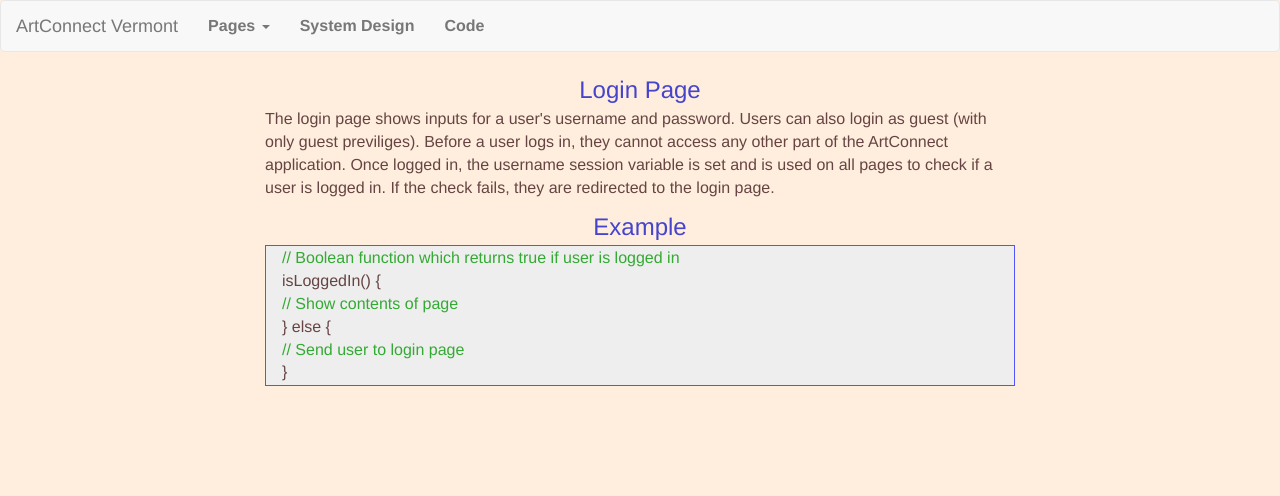
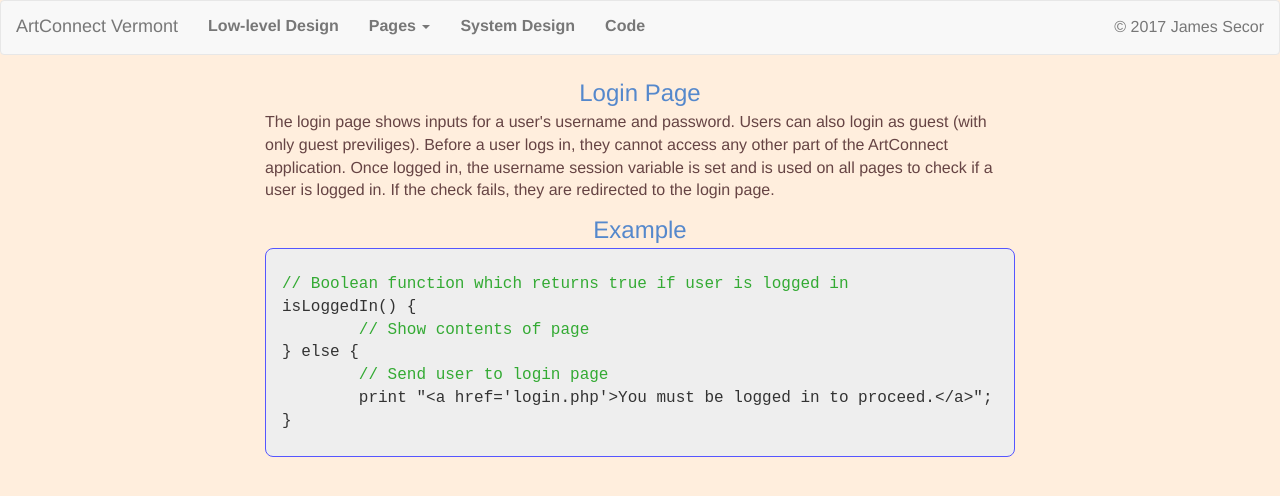
Before and after one commit to jamessecor/ArtConnect, a PHP site: page /login.php in a window 1280 px wide. Shown: the top 496 px of the page. Run offline with PHP 8.4, Linux system fonts and the light colour scheme; some libraries are stand-ins or nearby versions.

Commit message:
Removed footer, pushed to navbar

```diff
--- a/ac.css
+++ b/ac.css
@@ -12,7 +12,7 @@ body {
 }
 
 h1 {
-	color: #44c;
+	color: #58c;
 	font-size:1.5em;
 	text-align:center;
 	padding:.2em;
@@ -20,8 +20,11 @@ h1 {
 
 .codeExample {
 	border: .1em solid #55f;
+	border-radius:.5em;
 	background-color: #eee;
 	padding:.05em 1em .05em 1em;
+	font-family:"Courier New", Courier, monospace;
+	font-size:1em;
 }
 
 .codeComment {
--- a/acFooter.php
+++ /dev/null
@@ -1,3 +0,0 @@
-<?php
-
-?>
--- a/acHeader.php
+++ b/acHeader.php
@@ -15,6 +15,7 @@
 			  <a class="navbar-brand" href="./index.php">ArtConnect Vermont</a>
 			</div>
 			<ul class="nav navbar-nav">
+				<li><a href="index.php"><strong>Low-level Design</strong></a></li>
 				<li>
 					<a class='dropdown-toggle' data-toggle="dropdown"><strong>Pages
 					<span class="caret"></span></strong></a>
@@ -30,6 +31,9 @@
 				<li><a href="systemdesign.php"><strong>System Design</strong></a></li>
 				<li><a  href="./code.php"><strong>Code</strong></a></li>
 			</ul>
+			<ul class="nav navbar-nav navbar-right">
+				<li class="navbar-text">&copy; 2017 James Secor</li>
+			</ul>
 		</div>
 	</nav>
 <?php
--- a/header.php
+++ b/header.php
@@ -27,6 +27,3 @@ include "acHeader.php";
 		</div>
 	</div>
 </div>
-<?php
-include "acFooter.php";
-?>
--- a/login.php
+++ b/login.php
@@ -11,23 +11,18 @@ include "acHeader.php";
 			set and is used on all pages to check if a user is logged in. If the check fails, they are redirected to the login page.
 			</p>
 			<h1>Example</h1>
-			<div class="codeExample">
-				<div class="codeComment">
-					// Boolean function which returns true if user is logged in<br>
-				</div>
-				isLoggedIn() {<br>
-				<div class="codeComment">
-					// Show contents of page<br>
-				</div>
-				} else {<br>
-				<div class="codeComment">
-					// Send user to login page<br>
-				</div>
-				}
+			<div>
+			<pre class="codeExample">
+
+<span class="codeComment">// Boolean function which returns true if user is logged in</span>
+isLoggedIn() {
+	<span class="codeComment">// Show contents of page</span>
+} else {
+	<span class="codeComment">// Send user to login page</span>
+	print "&lt;a href='login.php'&gt;You must be logged in to proceed.&lt;/a&gt;";
+}
+			</pre>
 			</div>
 		</div>
 	</div>
 </div>
-<?php
-include "acFooter.php";
-?>
--- a/systemdesign.php
+++ b/systemdesign.php
@@ -21,6 +21,3 @@ include "acHeader.php";
 		</div>
 	</div>
 </div>
-<?php
-include "acFooter.php";
-?>
--- a/threads.php
+++ b/threads.php
@@ -32,6 +32,3 @@ include "acHeader.php";
 		</div>
 	</div>
 </div>
-<?php
-include "acFooter.php";
-?>
```
Also changed, not shown: code.php (+14 -10 lines), index.php (+10 -11 lines).
